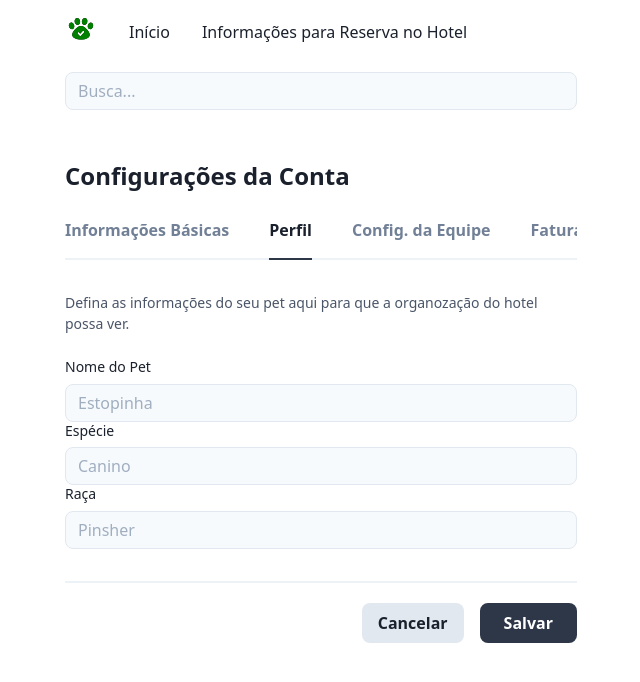
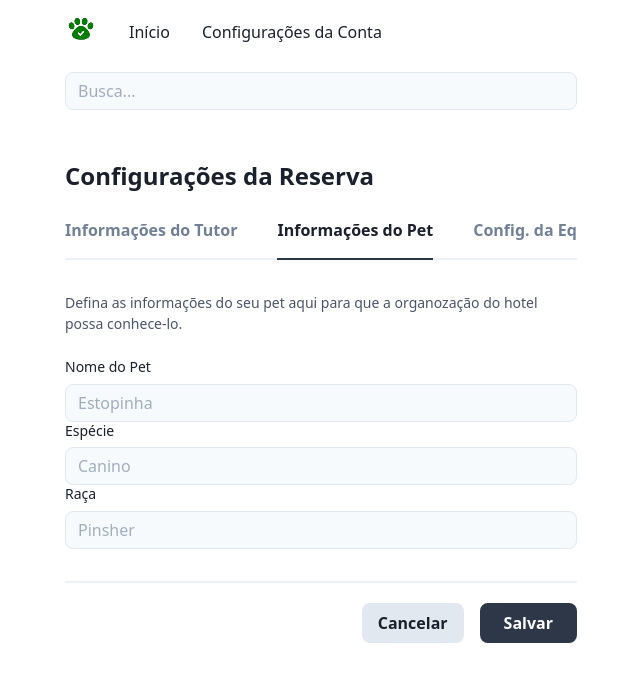
Before and after one commit to rolandmontalvan/yarn-next-vercel, a Next.js app: page /account-settings/profile in a window 1280 px wide. Shown: the top 682 px of the page, without its empty margins (319-959 px from the left). Built offline with nearby package versions, Linux system fonts and the light colour scheme.

Commit message:
Pet Hotel better

```diff
--- a/components/AccountSettingsLayout.js
+++ b/components/AccountSettingsLayout.js
@@ -21,18 +21,18 @@ const ActiveLink = ({ children, href, className }) => {
 const AccountSettingsLayout = ({ children }) => {
   return (
     <div className="max-w-xl mx-auto px-8">
-      <h1 className="text-2xl text-gray-900 font-semibold">Configurações da Conta</h1>
+      <h1 className="text-2xl text-gray-900 font-semibold">Configurações da Reserva</h1>
 
       <div
         className="mt-6 flex overflow-x-auto scrollbar-none"
         style={{ boxShadow: "inset 0 -2px 0 #edf2f7" }}
       >
         <ActiveLink href="/account-settings/basic-information">
-          Informações Básicas
+          Informações do Tutor
         </ActiveLink>
 
         <ActiveLink href="/account-settings/profile" className="ml-10">
-          Perfil
+          Informações do Pet
         </ActiveLink>
 
         <ActiveLink href="/account-settings/team-settings" className="ml-10">
@@ -40,7 +40,7 @@ const AccountSettingsLayout = ({ children }) => {
         </ActiveLink>
 
         <ActiveLink href="/account-settings/billing" className="ml-10">
-          Faturamento
+          Fatura
         </ActiveLink>
 
         <ActiveLink href="/account-settings/notifications" className="ml-10">
--- a/components/SiteLayout.js
+++ b/components/SiteLayout.js
@@ -13,7 +13,7 @@ const SiteLayout = ({ children }) => (
               </Link>
               <Link href="/account-settings/basic-information">
                 <a className="ml-8 font-medium text-gray-900">
-                  Informações para Reserva no Hotel
+                  Configurações da Conta
                 </a>
               </Link>
             </div>
--- a/pages/account-settings/basic-information.js
+++ b/pages/account-settings/basic-information.js
@@ -23,7 +23,7 @@ const Index = () => (
                   />
                 </div>
               </label>
-            <label className="block">
+            <label className="block mt-5">
               <span className="block font-medium text-sm text-gray-900 leading-tight">
                 Endereço de Email
               </span>
--- a/pages/account-settings/profile.js
+++ b/pages/account-settings/profile.js
@@ -6,7 +6,7 @@ const Index = () => (
     <div>
       <div className="pt-6 pb-8 sm:pt-8">
         <p className="text-sm text-gray-700">
-          Defina as informações do seu pet aqui para que a organozação do hotel possa ver.
+          Defina as informações do seu pet aqui para que a organozação do hotel possa conhece-lo.
         </p>
         <div className="mt-6">
           <div className="max-w-4xl mx-auto">
--- a/pages/index.js
+++ b/pages/index.js
@@ -13,7 +13,7 @@ const Index = () => (
     <div className="mt-12 text-center">
       <Link href="/account-settings/basic-information">
         <a className="inline-block bg-gray-900 hover:bg-gray-800 text-white font-medium rounded-lg px-6 py-4 leading-tight">
-          Realizar Reserva
+          Fazer Reserva
         </a>
       </Link>
     </div>
```
